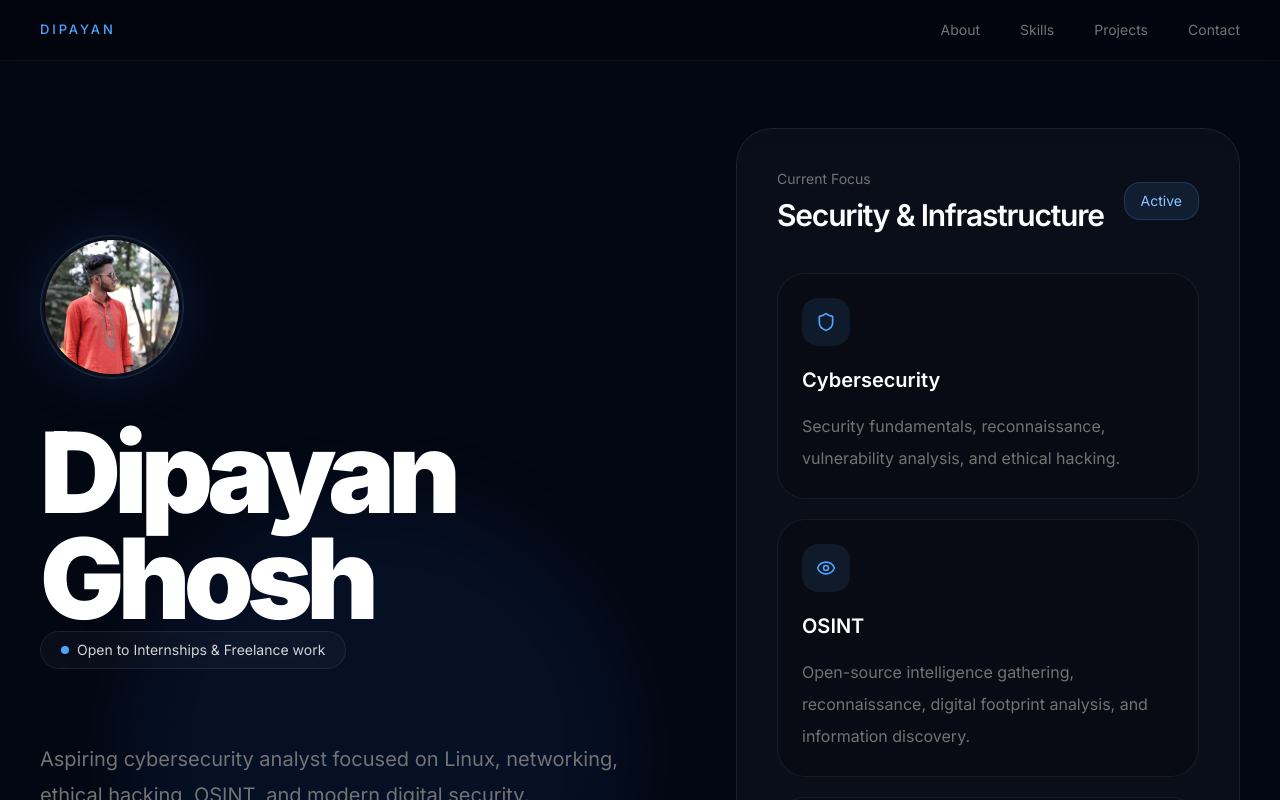
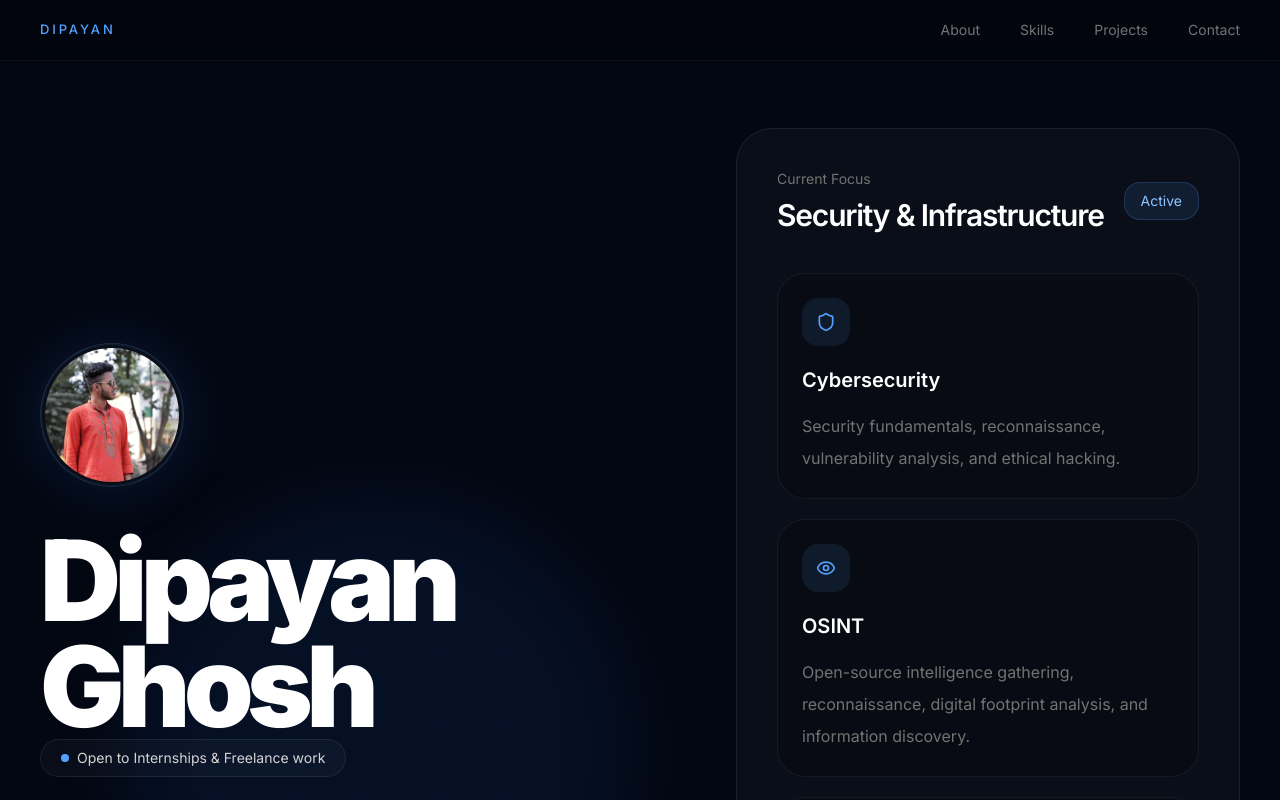
Before and after one commit to dipayan-op/cyber-portfolio, a Next.js app: page / in a window 1280 px wide. Shown: the top 800 px of the page. Built offline with nearby package versions, Linux system fonts and the light colour scheme.

Commit message:
changed orientation

```diff
--- a/app/page.tsx
+++ b/app/page.tsx
@@ -69,7 +69,7 @@ export default function Home() {
 
 
           {/* Left */}
-<div className="-mt-70">
+<div className="md:-mt-16">
 
             <motion.div
   initial={{ opacity: 0, scale: 0.9 }}
```
